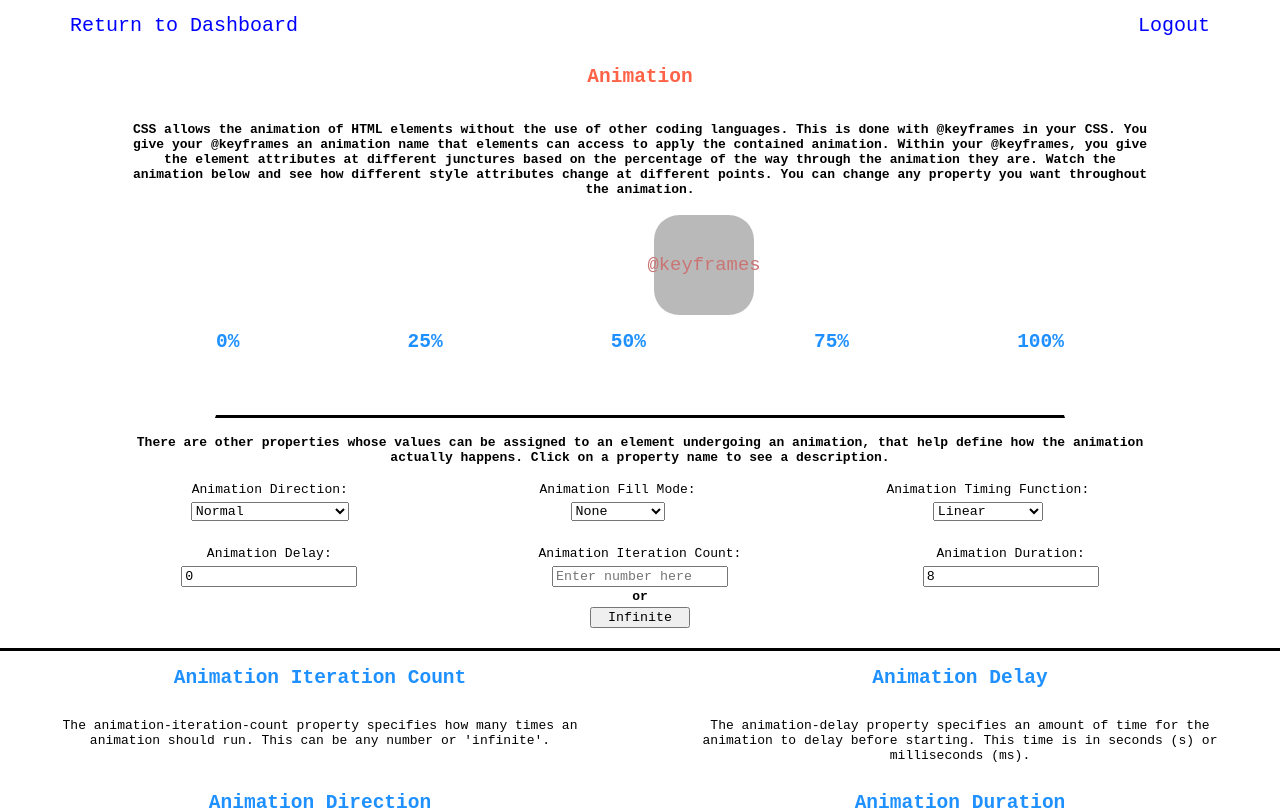
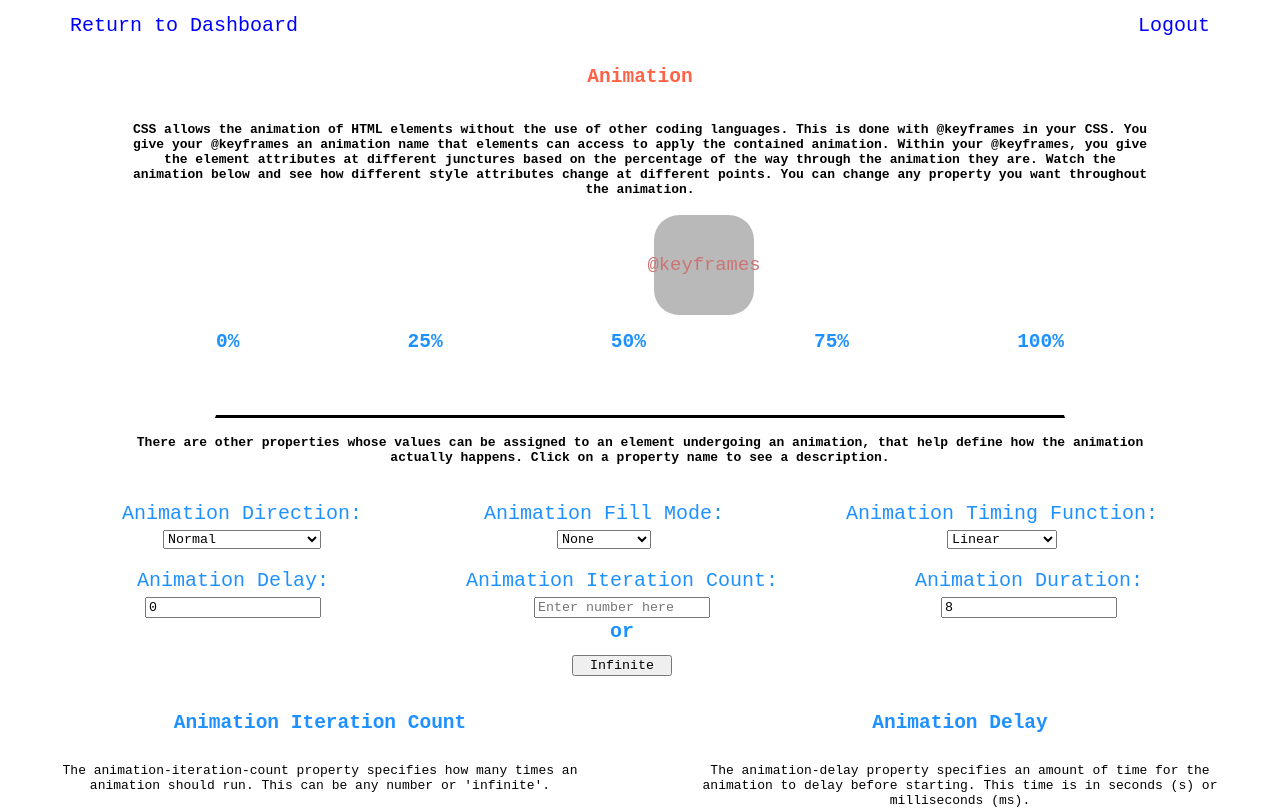
Before and after one commit to paulbrooks646/competencies, a React (Create React App) app: page /#/Animation in a window 1280 px wide. Shown: the top 810 px of the page. Built offline with nearby package versions, Linux system fonts and the light colour scheme; what redux-promise-middleware would draw is missing.

Commit message:
animation-toggle-function

```diff
--- a/src/Components/Animation/Animation.js
+++ b/src/Components/Animation/Animation.js
@@ -13,9 +13,36 @@ export default function Animation() {
   const [durationCard, setDurationCard] = useState(false);
   const [fillCard, setFillCard] = useState(false);
   const [iterationCard, setIterationCard] = useState(false);
-  const [timingCard, setTimingCard] = useState(false);
+    const [timingCard, setTimingCard] = useState(false);
 
-  return (
+            function toggleDelayCard() {
+              setDelayCard(!delayCard);
+    }
+
+            function toggleDirectionCard() {
+              setDirectionCard(!directionCard);
+    }
+
+            function toggleDurationCard() {
+              setDurationCard(!durationCard);
+    }
+            function toggleFillCard() {
+              setFillCard(!fillCard);
+    }
+            function toggleIterationCard() {
+              setIterationCard(!iterationCard);
+    }
+
+            function toggleTimingCard() {
+              setTimingCard(!timingCard);
+            }
+
+
+
+    return (
+
+
+
     <main className="animation-main">
       <section className="animation-section">
         <h1 className="animation-title">Animation</h1>
@@ -60,8 +87,8 @@ export default function Animation() {
           happens. Click on a property name to see a description.
         </h4>
       </div>
-      <div className="animationInputField">
-        <div className="flex">
+      <div className="animation-practice-row">
+        <div className="animation-practice-property">
           <label>Animation Direction:</label>
           <select
             value={direction}
@@ -73,7 +100,7 @@ export default function Animation() {
             <option value="alternate-reverse">Alternate Reverse</option>
           </select>
         </div>
-        <div className="flex">
+        <div className="animation-practice-property">
           <label>Animation Fill Mode:</label>
           <select value={fill} onChange={(e) => setFill(e.target.value)}>
             <option value="none">None</option>
@@ -82,7 +109,7 @@ export default function Animation() {
             <option value="both">Both</option>
           </select>
         </div>
-        <div className="flex">
+        <div className="animation-practice-property">
           <label>Animation Timing Function:</label>
           <select value={timing} onChange={(e) => setTiming(e.target.value)}>
             <option value="ease">Ease</option>
@@ -93,8 +120,8 @@ export default function Animation() {
           </select>
         </div>
       </div>
-      <div className="animationDescriptions">
-        <div className="flex">
+      <div className="animation-practice-row">
+        <div className="animation-practice-property">
           <label>Animation Delay:</label>
           <input
             value={delay}
@@ -102,7 +129,7 @@ export default function Animation() {
             placeholder="Enter number here"
           />
         </div>
-        <div className="flex">
+        <div className="animation-practice-property">
           <label>Animation Iteration Count:</label>
           <input
             onChange={(e) => setIteration(e.target.value)}
@@ -116,7 +143,7 @@ export default function Animation() {
             Infinite
           </button>
         </div>
-        <div className="flex">
+        <div className="animation-practice-property">
           <label>Animation Duration:</label>
           <input
             value={duration}
--- a/src/Components/Animation/Animation.scss
+++ b/src/Components/Animation/Animation.scss
@@ -46,14 +46,18 @@
       width: 80%;
     }
   }
-}
-
-
-
-.animationInputField {
+  .animation-practice-row {
     display: flex;
     justify-content: space-evenly;
     width: 100%;
+    margin-top: 20px;
+
+    .animation-practice-property {
+      @include flex;
+      color: $blue;
+      font-size: 20px;
+    }
+  }
 }
 
 .animationDescriptions {
```
Lines whose indentation alone changed are shown as unchanged.
